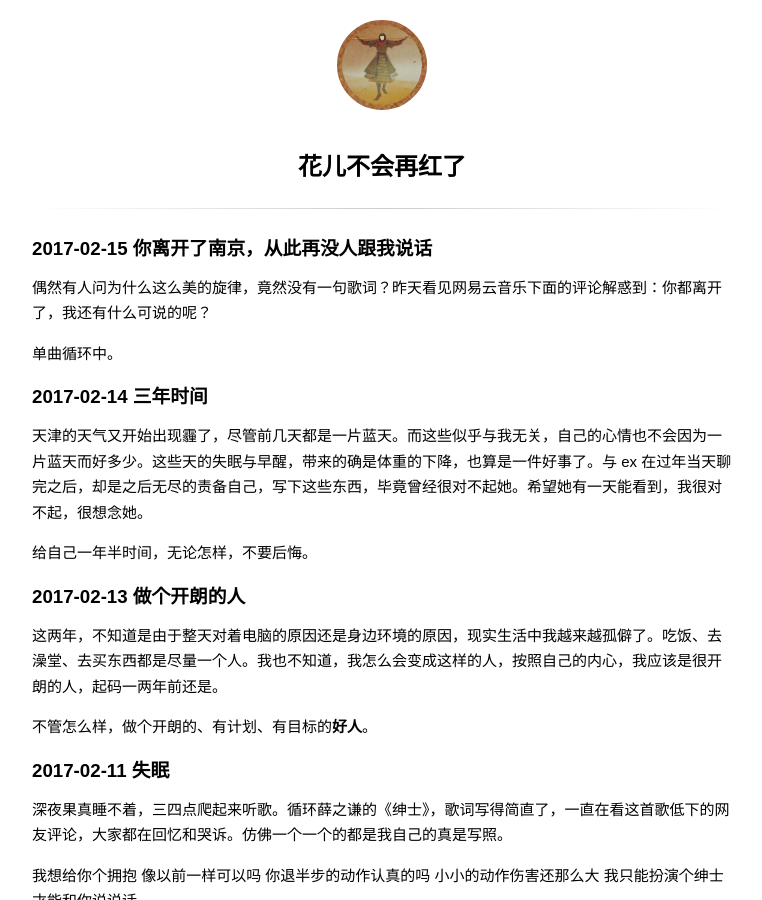
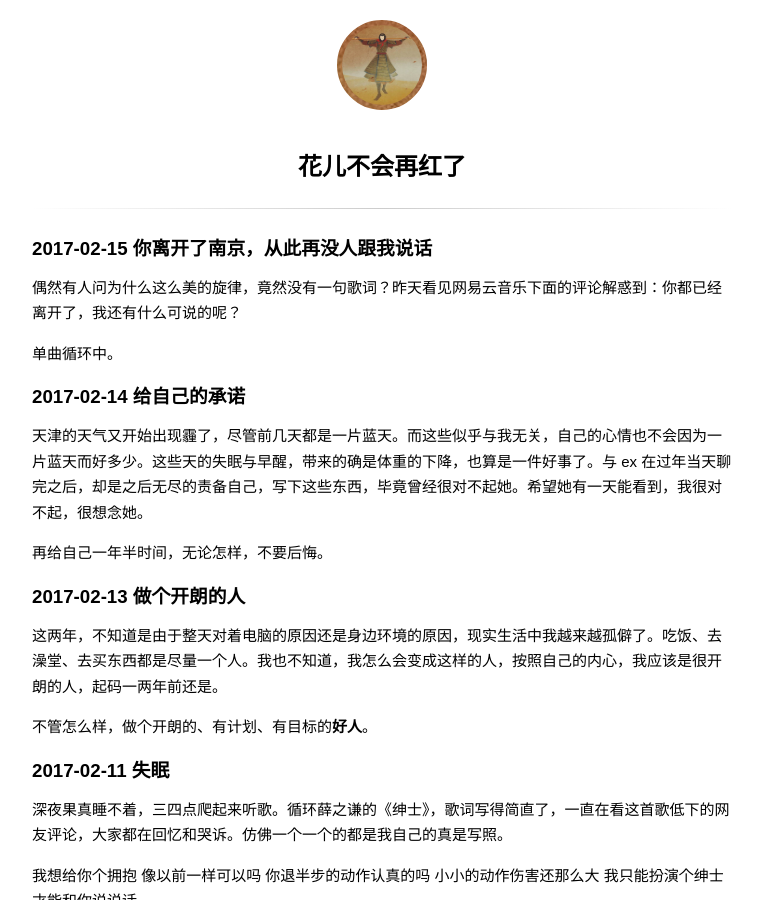
Before and after one commit to wuchangfeng/wuchangfeng.github.io, a Jekyll site: the page built from diary.md, in a window 1280 px wide and 900 px high. Shown: the whole window, without its empty margins (258-1020 px from the left). Built offline with Jekyll 4.4.1, drawn with Linux system fonts in a browser that asks for light colours; some web fonts are replaced; comment, search, counter and statistics services are not loaded.

Commit message:
blog update

```diff
--- a/diary.md
+++ b/diary.md
@@ -4,15 +4,15 @@ title: 花儿不会再红了
 
 ### 2017-02-15 你离开了南京，从此再没人跟我说话
 
-偶然有人问为什么这么美的旋律，竟然没有一句歌词？昨天看见网易云音乐下面的评论解惑到：你都离开了，我还有什么可说的呢？
+偶然有人问为什么这么美的旋律，竟然没有一句歌词？昨天看见网易云音乐下面的评论解惑到：你都已经离开了，我还有什么可说的呢？
 
 单曲循环中。
 
-### 2017-02-14 三年时间
+### 2017-02-14 给自己的承诺
 
 天津的天气又开始出现霾了，尽管前几天都是一片蓝天。而这些似乎与我无关，自己的心情也不会因为一片蓝天而好多少。这些天的失眠与早醒，带来的确是体重的下降，也算是一件好事了。与 ex 在过年当天聊完之后，却是之后无尽的责备自己，写下这些东西，毕竟曾经很对不起她。希望她有一天能看到，我很对不起，很想念她。
 
-给自己一年半时间，无论怎样，不要后悔。
+再给自己一年半时间，无论怎样，不要后悔。
 
 ###  2017-02-13 做个开朗的人
 
```
